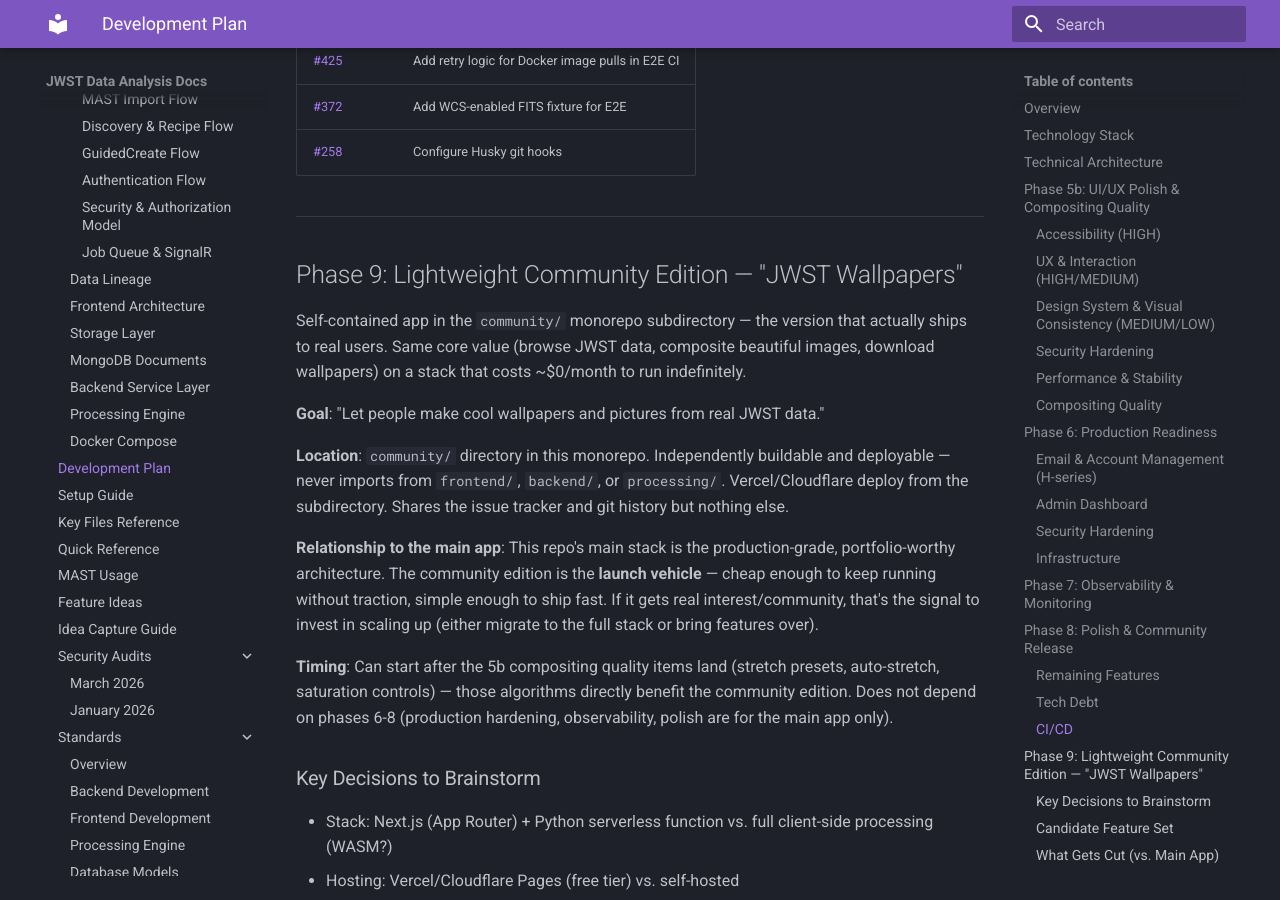
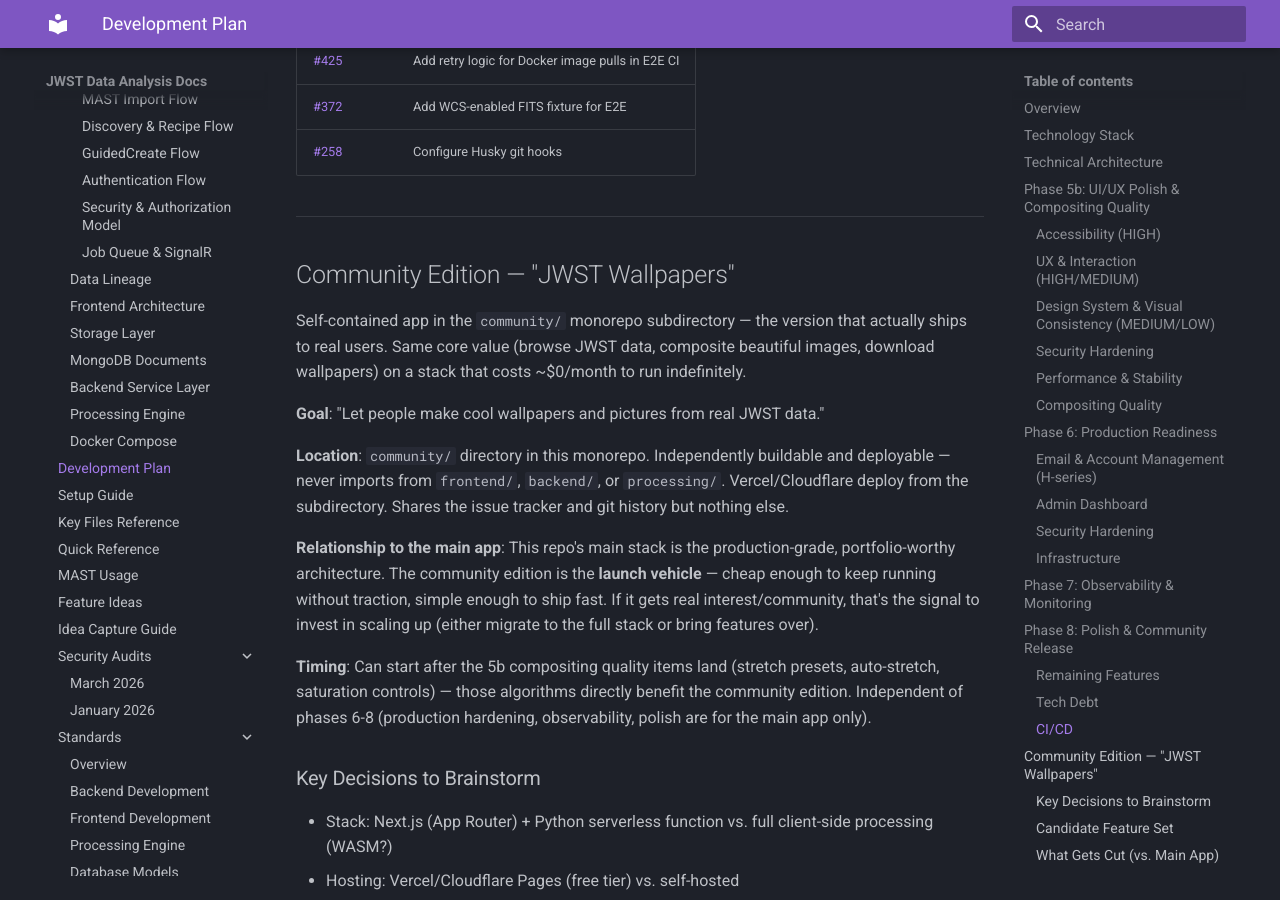
Before and after one commit to Snoww3d/jwst-data-analysis, an MkDocs documentation site: the page built from docs/development-plan.md, in a window 1280 px wide and 900 px high, scrolled down 7495 px. Built offline with MkDocs 1.6.1 and Material for MkDocs 9.7.7, drawn with Linux system fonts in a browser that asks for light colours.

Commit message:
docs: rename Phase 9 to Community Edition (drop phase numbering)
Not really a phase of the main app — it's a parallel product. Using
"CE" in the progress table avoids renumbering existing phases 6-8
which have GitHub issues referencing those numbers.

Co-Authored-By: Claude Opus 4.6 <noreply@anthropic.com>

```diff
--- a/docs/development-plan.md
+++ b/docs/development-plan.md
@@ -217,7 +217,7 @@ Remaining features, tech debt, CI improvements, and release process.
 
 ---
 
-## Phase 9: Lightweight Community Edition — "JWST Wallpapers"
+## Community Edition — "JWST Wallpapers"
 
 Self-contained app in the `community/` monorepo subdirectory — the version that actually ships to real users. Same core value (browse JWST data, composite beautiful images, download wallpapers) on a stack that costs ~$0/month to run indefinitely.
 
@@ -227,7 +227,7 @@ Self-contained app in the `community/` monorepo subdirectory — the version tha
 
 **Relationship to the main app**: This repo's main stack is the production-grade, portfolio-worthy architecture. The community edition is the **launch vehicle** — cheap enough to keep running without traction, simple enough to ship fast. If it gets real interest/community, that's the signal to invest in scaling up (either migrate to the full stack or bring features over).
 
-**Timing**: Can start after the 5b compositing quality items land (stretch presets, auto-stretch, saturation controls) — those algorithms directly benefit the community edition. Does not depend on phases 6-8 (production hardening, observability, polish are for the main app only).
+**Timing**: Can start after the 5b compositing quality items land (stretch presets, auto-stretch, saturation controls) — those algorithms directly benefit the community edition. Independent of phases 6-8 (production hardening, observability, polish are for the main app only).
 
 ### Key Decisions to Brainstorm
 
@@ -283,7 +283,7 @@ Self-contained app in the `community/` monorepo subdirectory — the version tha
 | 4 | Frontend & FITS Viewer | ✅ Complete | |
 | 5 | Scientific Processing | ✅ Complete | |
 | 5b | UI/UX Polish & Compositing | 🔄 Next | Compositing quality items first |
-| 9 | Community Edition ("JWST Wallpapers") | ⬚ Planned | After 5b compositing; `community/` dir |
+| CE | Community Edition ("JWST Wallpapers") | ⬚ Planned | After 5b compositing; `community/` dir |
 | 6 | Production Readiness | ⬚ Planned | Main app only |
 | 7 | Observability & Monitoring | ⬚ Planned | Main app only |
 | 8 | Polish & Community Release | ⬚ Planned | Main app only |
```
